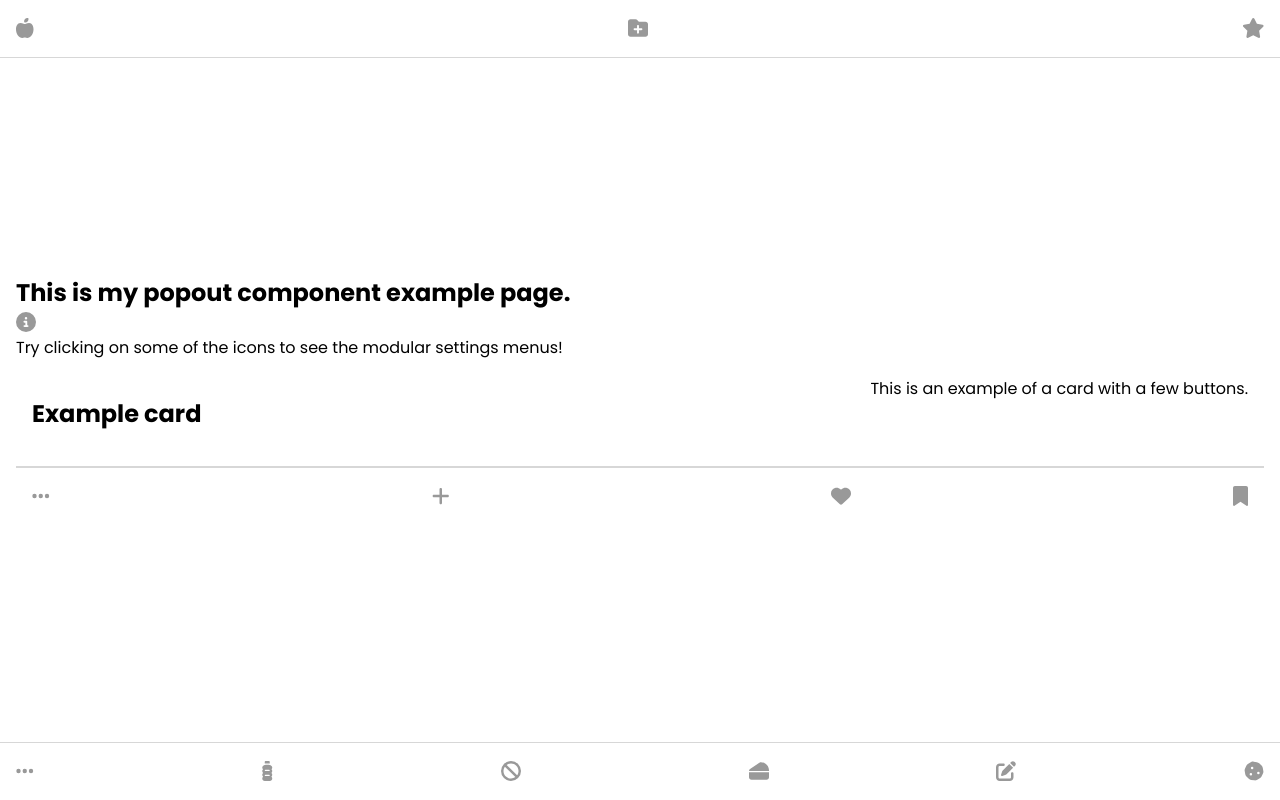
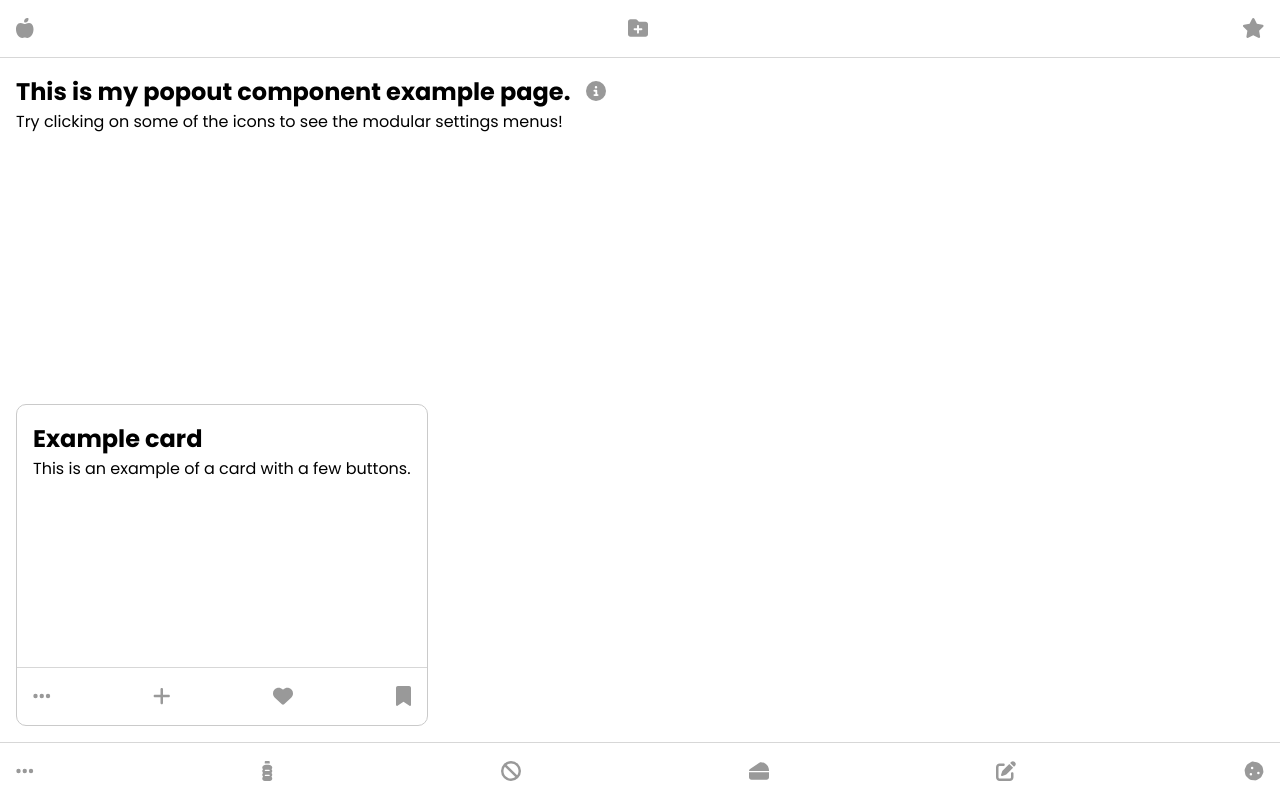
Before and after one commit to igaboo/dropdown-component, a React (Create React App) app: page / in a window 1280 px wide. Built offline with nearby package versions, Linux system fonts and the light colour scheme.

Commit message:
added "iconsOnly" and "textOnly" bools

```diff
--- a/src/DropdownMenu.js
+++ b/src/DropdownMenu.js
@@ -8,6 +8,8 @@ export default function DropdownMenu({
   closeMenu,
   collapsed,
   position,
+  iconsOnly,
+  textOnly,
 }) {
   function useOutsideAlerter(ref) {
     useEffect(() => {
@@ -43,7 +45,8 @@ export default function DropdownMenu({
   } else if (position === "top-center") {
     styles = {
       transformOrigin: "50% 0%",
-      left: "-3.5rem",
+      transform: "translate(-50%)",
+      left: "50%",
       marginTop: ".5rem",
     };
   } else if (position === "bottom-left") {
@@ -56,9 +59,9 @@ export default function DropdownMenu({
   } else if (position === "bottom-center") {
     styles = {
       transformOrigin: "50% 100%",
-      left: "-3.5rem",
+      left: "50%",
       top: "100%",
-      transform: "translate(0, calc(-100% + -2rem))",
+      transform: "translate(-50%, calc(-100% + -2rem))",
     };
   } else if (position === "bottom-right") {
     styles = {
@@ -68,6 +71,14 @@ export default function DropdownMenu({
       transform: "translate(0, calc(-100% + -2rem))",
     };
   }
+
+  if (iconsOnly || textOnly) {
+    styles["width"] = "auto";
+    styles["alignItems"] = "center";
+  } else {
+    styles["width"] = "8rem";
+  }
+
   const wrapperRef = useRef(null);
   useOutsideAlerter(wrapperRef);
 
@@ -86,6 +97,8 @@ export default function DropdownMenu({
               icon={btn.icon}
               color={btn.color}
               func={btn.func}
+              iconsOnly={iconsOnly}
+              textOnly={textOnly}
             />
           );
         })}
@@ -94,7 +107,7 @@ export default function DropdownMenu({
   );
 }
 
-const Button = ({ text, icon, color, func }) => {
+const Button = ({ text, icon, color, func, iconsOnly, textOnly }) => {
   const changeBackground = (e) => {
     !color
       ? (e.target.style.backgroundColor = "#f2f2f2")
@@ -108,17 +121,20 @@ const Button = ({ text, icon, color, func }) => {
     <button
       style={{
         color: `rgba(${color}, 1)`,
+        justifyContent: `${textOnly || iconsOnly ? "center" : "space-between"}`,
       }}
       onMouseEnter={(e) => changeBackground(e)}
       onMouseLeave={(e) => removeBackground(e)}
       onClick={func}
     >
-      <FontAwesomeIcon
-        style={{ color: `rgba(${color}, 1)` }}
-        icon={icon}
-        size="lg"
-      />
-      {text}
+      {!textOnly && (
+        <FontAwesomeIcon
+          style={{ color: `rgba(${color}, 1)` }}
+          icon={icon}
+          size="lg"
+        />
+      )}
+      {!iconsOnly && text}
     </button>
   );
 };
--- a/src/dropdown.scss
+++ b/src/dropdown.scss
@@ -14,6 +14,18 @@ body {
   box-sizing: border-box;
 }
 
+h1,
+h2,
+h3,
+p {
+  margin: 0;
+  padding: 0;
+}
+
+.btn-icon:hover {
+  filter: brightness(0.8);
+}
+
 @import url("https://fonts.googleapis.com/css2?family=Poppins:wght@200;300;400;500;600;700&display=swap");
 main {
   font-family: "Poppins", sans-serif;
@@ -27,13 +39,14 @@ main {
     cursor: pointer;
     color: $text-accent;
 
+    transition: color 300ms ease;
+
     background-color: transparent !important;
   }
 
   button {
     display: flex;
     align-items: center;
-    justify-content: space-between;
     flex-direction: row-reverse;
     gap: 5px;
 
@@ -51,6 +64,7 @@ main {
     border: none;
 
     height: 40px;
+    width: calc(100%);
 
     padding-inline: 10px;
     margin: 0;
@@ -62,6 +76,11 @@ main {
     border-top: 1px solid $accent;
   }
 }
+
+// button:focus {
+//   background-color: var(--active) !important;
+//   outline: none;
+// }
 
 header {
   display: flex;
@@ -78,12 +97,12 @@ section {
   display: flex;
   flex-direction: column;
 
-  justify-content: center;
+  // justify-content: center;
 
-  h1,
-  p {
-    margin: 0;
-    padding: 0;
+  .head {
+    display: flex;
+    align-items: center;
+    gap: 1rem;
   }
 }
 
@@ -121,8 +140,6 @@ footer {
 
   box-shadow: 0 0 5px rgba($color: #000000, $alpha: 0.1);
 
-  width: 8rem;
-
   overflow: hidden;
 
   border-radius: 10px;
@@ -132,7 +149,7 @@ footer {
 
   position: absolute;
 
-  transition: all 300ms ease;
+  transition: opacity 300ms ease, visibility 300ms ease;
 }
 
 .collapsed {
@@ -144,3 +161,26 @@ footer {
   opacity: 1;
   visibility: visible;
 }
+
+.card {
+  margin-top: auto;
+
+  border-radius: 10px;
+  border: 1px solid $accent;
+
+  width: fit-content;
+  height: 20rem;
+
+  display: flex;
+  flex-direction: column;
+
+  header {
+    flex-direction: column;
+
+    border: none;
+  }
+
+  footer {
+    margin-top: auto;
+  }
+}
```
